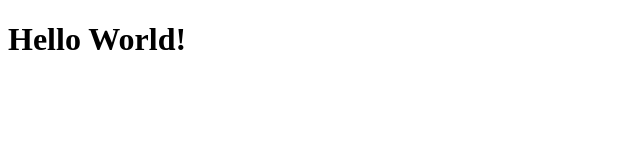
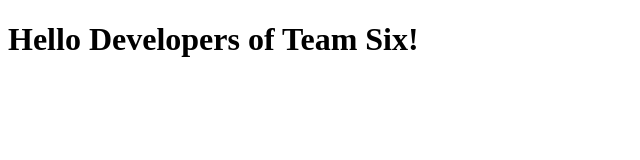
Before and after one commit to momentum-team-6/checking-things-out, a plain HTML site: page index.html in a window 1280 px wide. Shown: the whole page, without its empty margins (0-640 px from the left). Drawn offline with Linux system fonts and the light colour scheme.

Commit message:
Welcome the developers, not the whole world

```diff
--- a/index.html
+++ b/index.html
@@ -6,6 +6,6 @@
   <title>Document</title>
 </head>
 <body>
-  <h1>Hello World!</h1>
+  <h1>Hello Developers of Team Six!</h1>
 </body>
 </html>
```
